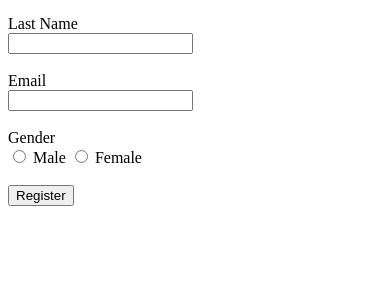
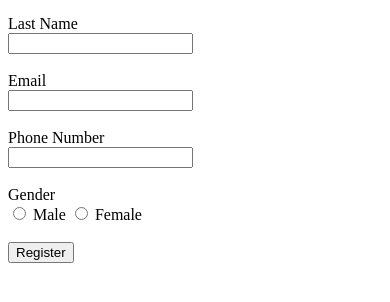
Before and after one commit to IKUZWE-2/student-registration-form, a plain HTML site: page index.html in a window 390 px wide. Shown: the part 122-424 px from the top of the page. Drawn offline with Linux system fonts and the light colour scheme.

Commit message:
Added phone number field

```diff
--- a/index.html
+++ b/index.html
@@ -16,6 +16,8 @@
         <label>Email</label><br>
         <input type="email"><br><br>
 
+        <label>Phone Number</label><br>
+        <input type="text"><br><br>
         <label>Gender</label><br>
         <input type="radio" name="gender"> Male
         <input type="radio" name="gender"> Female
```
